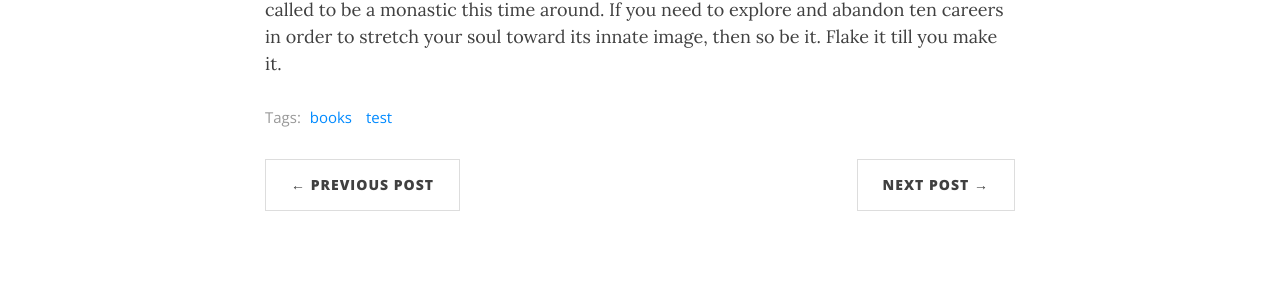
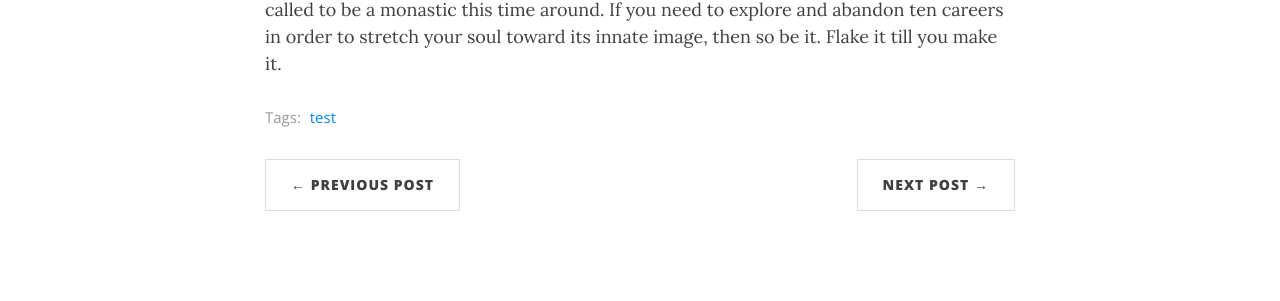
Before and after one commit to wangguiyu/wangguiyu.github.io, a Jekyll site: the page built from _posts/2015-02-26-flake-it-till-you-make-it.md, in a window 1280 px wide and 900 px high, scrolled down 1081 px. Shown: the part 365-666 px from the top of the window. Built offline with Jekyll 4.4.1, drawn with Linux system fonts in a browser that asks for light colours; nearby versions of some CDN libraries.

Commit message:
Update 2015-02-26-flake-it-till-you-make-it.md

```diff
--- a/_posts/2015-02-26-flake-it-till-you-make-it.md
+++ b/_posts/2015-02-26-flake-it-till-you-make-it.md
@@ -3,7 +3,9 @@ layout: post
 title: Flake it till you make it
 subtitle: Excerpt from Soulshaping by Jeff Brown
 bigimg: /img/path.jpg
-tags: [books, test]
+tags:
+  - test
+published: true
 ---
 
 Under what circumstances should we step off a path? When is it essential that we finish what we start? If I bought a bag of peanuts and had an allergic reaction, no one would fault me if I threw it out. If I ended a relationship with a woman who hit me, no one would say that I had a commitment problem. But if I walk away from a seemingly secure route because my soul has other ideas, I am a flake?
```
